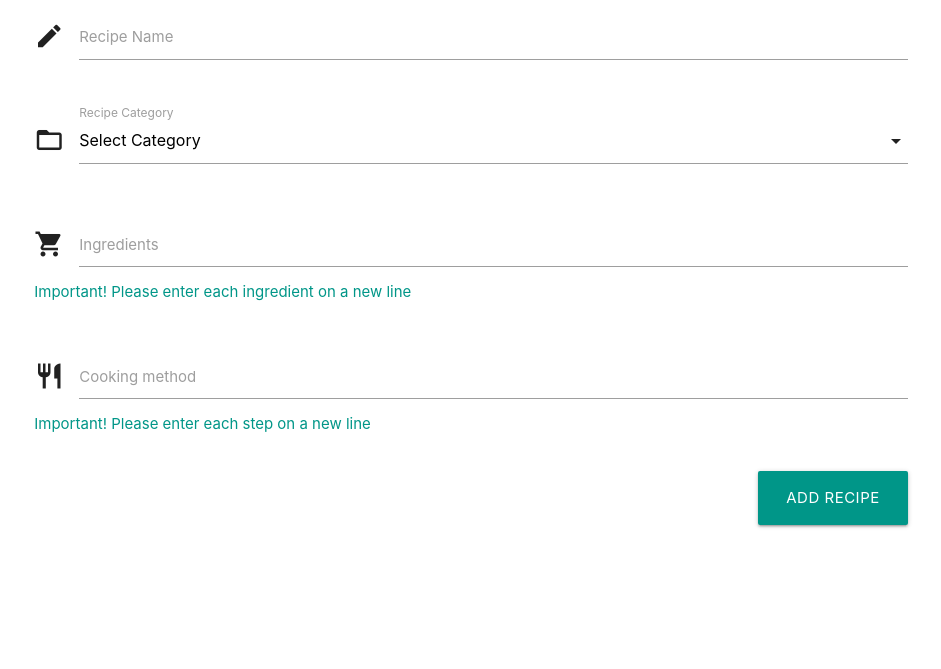
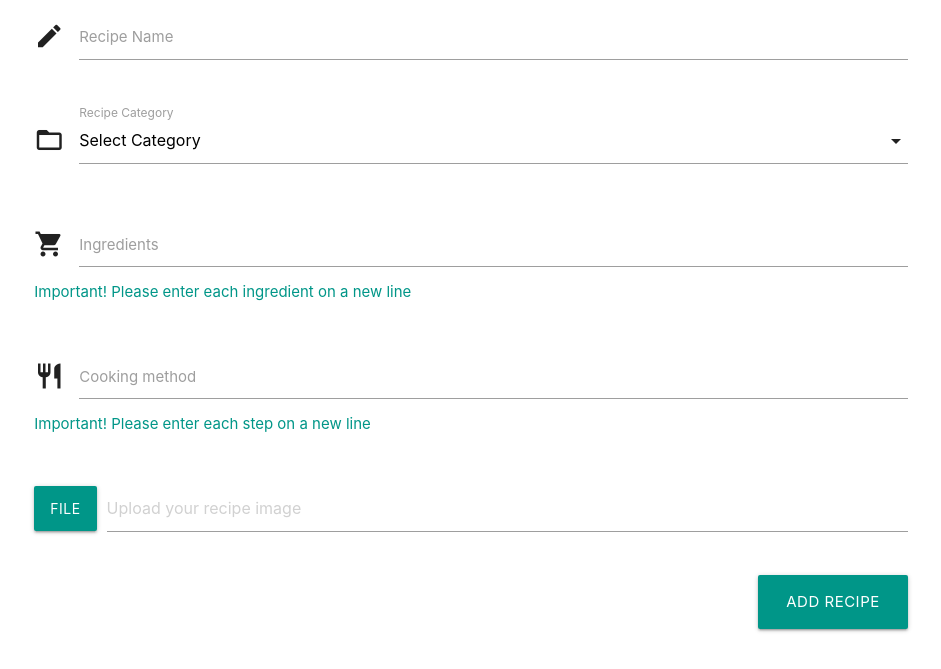
Before and after one commit to Code-Institute-Submissions/ms-project-3-v2, a Flask app: page /add_recipe in a window 1280 px wide. Shown: the part 160-829 px from the top of the page, without its empty margins (169-1110 px from the left). Before the commit the page ends 688 px from the top, so only its background shows below. Run offline with Flask 2, Linux system fonts and the light colour scheme; data that the repository does not hold is empty; some libraries are stand-ins or nearby versions.

Commit message:
Added image upload to add recipe form

```diff
--- a/templates/add_recipe.html
+++ b/templates/add_recipe.html
@@ -44,6 +44,18 @@
                         <p class="teal-text">Important! Please enter each step on a new line</p>
                     </div>
                 </div>
+                <!--recipe image upload-->
+                <div class="row">
+                    <div class="col s12 file-field input-field">
+                        <div class="btn teal">
+                            <span>File</span>
+                            <input type="file" id="recipe_image" name="recipe_image" accept="image/png, image/jpeg, image/jpg"/>
+                        </div>
+                        <div class="file-path-wrapper">
+                            <input class="file-path validate" type="text" placeholder="Upload your recipe image"/>
+                        </div>
+                    </div>
+                </div>
                 <!-- submit button -->
                 <div class ="row">
                     <div class="col s12 right-align">
```
